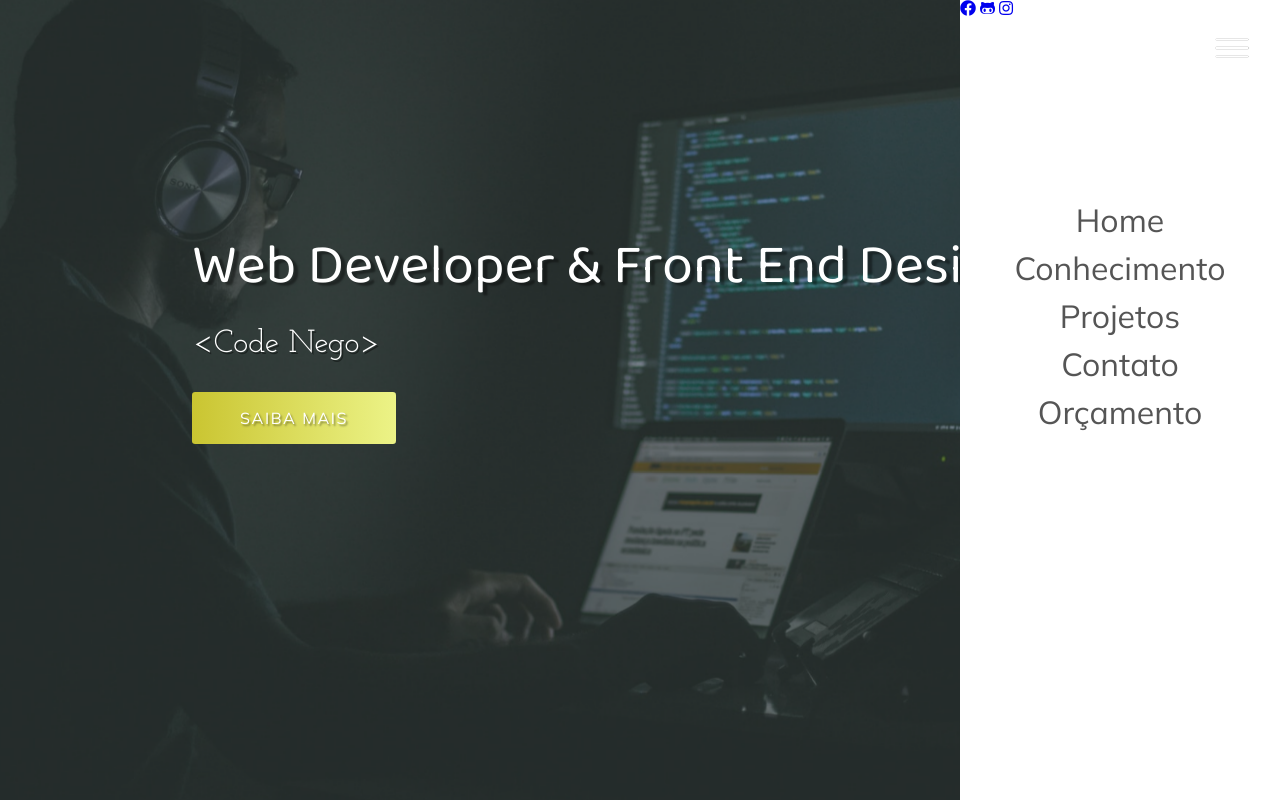
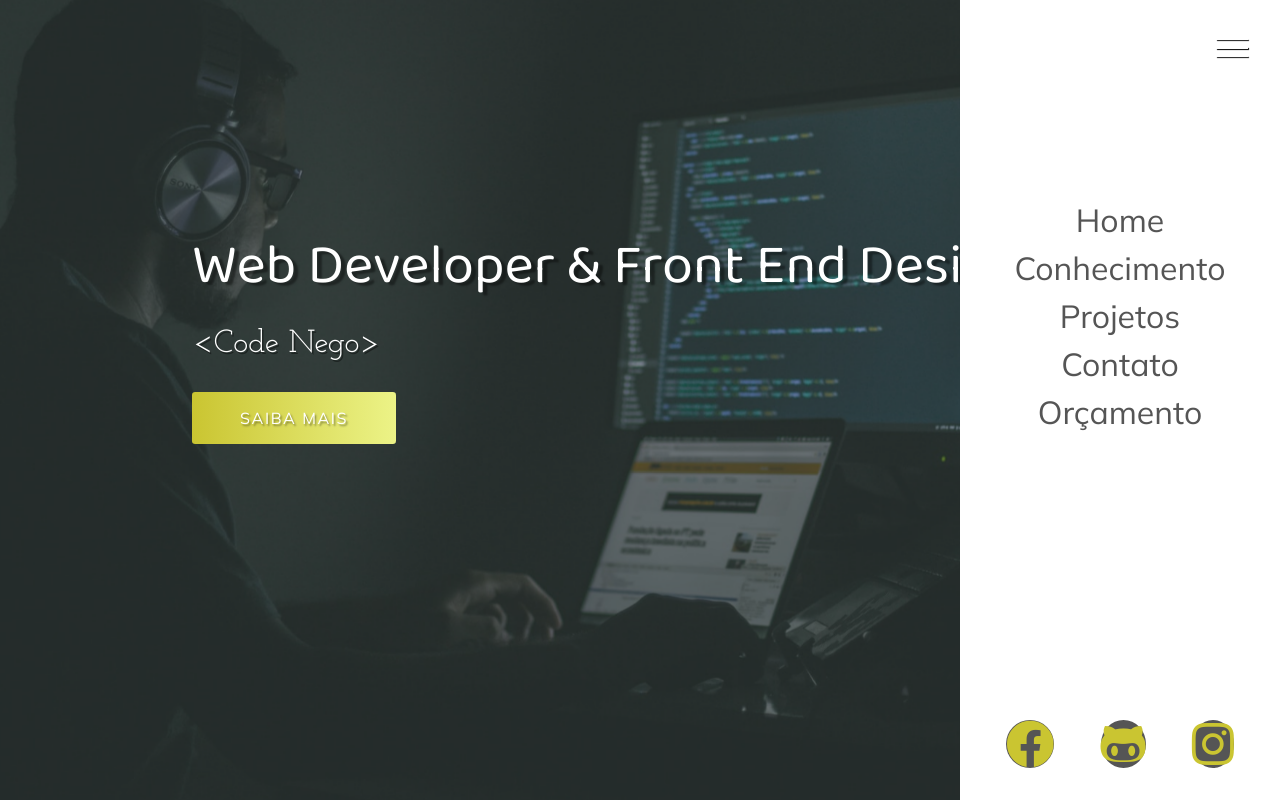
Before and after one commit to Fredericoufsj/portfolio, a plain HTML site: page index.html in a window 1280 px wide. Both pictures are taken after a click on the element 1232 px from the left and 48 px from the top of the page. Drawn offline with Linux system fonts and the light colour scheme.

Commit message:
:package: Menu Sidebar

```diff
--- a/index.html
+++ b/index.html
@@ -63,5 +63,6 @@
     </div>
 
 </body>
+<script src="script.js"></script>
 
 </html>
--- /dev/null
+++ b/script.js
@@ -0,0 +1,17 @@
+var hamburguer = document.querySelector(".hamburguer");
+hamburguer.addEventListener("click", function() {
+    document.querySelector(".sidebar").classList.toggle("show-menu");
+});
+
+/*nesse arquivo java teremos:
+Primeiro vai ser criada uma variável chamada hamburguer que vai ser buscada através do document, da função querySelector
+
+Segundo, a partir da variável hamburguer vai ser adicionado addEventListenner que vai ficar escutando um evento de click
+Quando ocorrer o evento de click ele irá executar a função.
+
+A função irá pegar o elemento .siderbar através do comando document função querySelector
+Depois, a partir da lista de classes vai ser feito uma modificação(toggle) que será de adicionar ou remover uma classe que vai ser chamada de show-menu
+
+esse script irá:
+se tiver a classe show-menu ele tira, senão ele coloca.
+Então essa classe show-menu irá informar se o estado do menu é, ser exibido ou ser oculto.*/
--- a/style.css
+++ b/style.css
@@ -30,7 +30,12 @@
         width: 100%;
         height: .1rem;
         background-color: white;
-        box-shadow: .1px .1px 1px black;
+        box-shadow: 1px 1px 1px black;
+    }
+
+    .show-menu #line2 {
+        opacity: 0;
+        visibility: hidden;
     }
 
     header {
@@ -128,8 +133,13 @@
         height: 100vh;
         position: fixed;
         top: 0;
+        right: -20rem;
+        background-color: white;
+        transition: 1s;
+    }
+
+    .sidebar.show-menu {
         right: 0;
-        background-color: white;
     }
 
     .menu {
@@ -148,4 +158,33 @@
         font-family: var(--font-action);
         font-size: 2rem;
         color: #555;
+        transition: color .1s;
     }
+
+    .menu-link:hover {
+        color: #cac531;
+    }
+
+    .social-media {
+        position: absolute;
+        bottom: 2rem;
+        width: 100%;
+        display: flex;
+        justify-content: space-evenly;
+    }
+
+    .social-media i {
+        color: #cac531;
+        background-color: #555;
+        height: 3rem;
+        font-size: 3rem;
+        display: flex;
+        align-items: center;
+        justify-content: center;
+        border-radius: 50%;
+        transition: .1s;
+    }
+
+    .social-media i:hover {
+        color: #ecf387;
+    }
```
Also changed, not shown: 1 other file.
